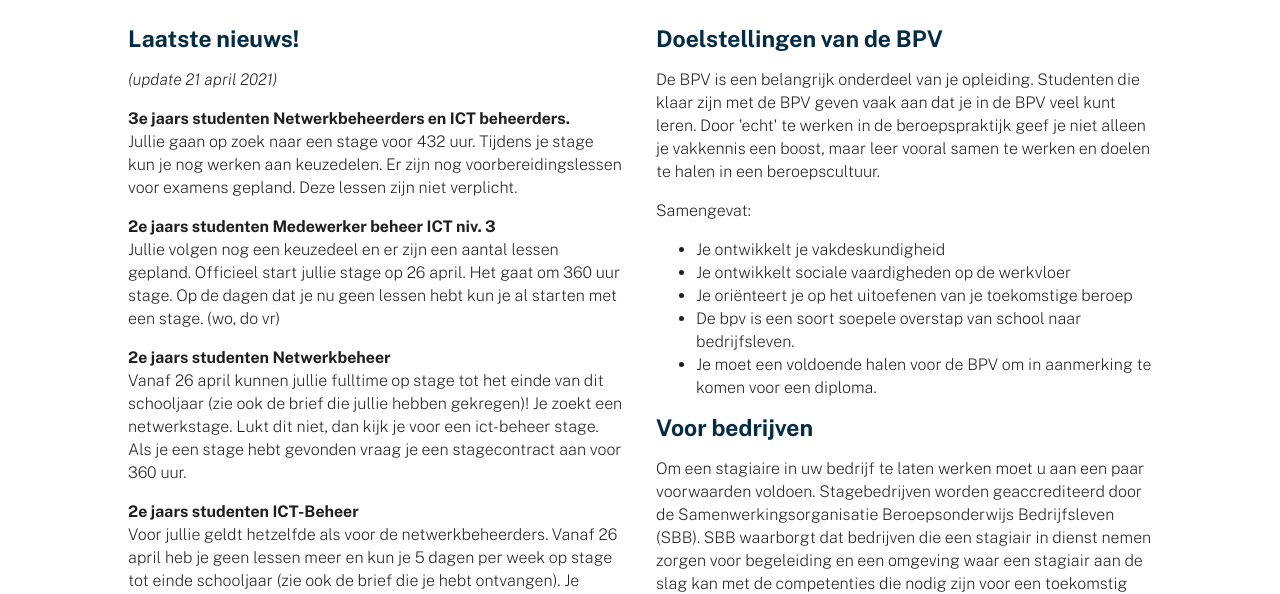
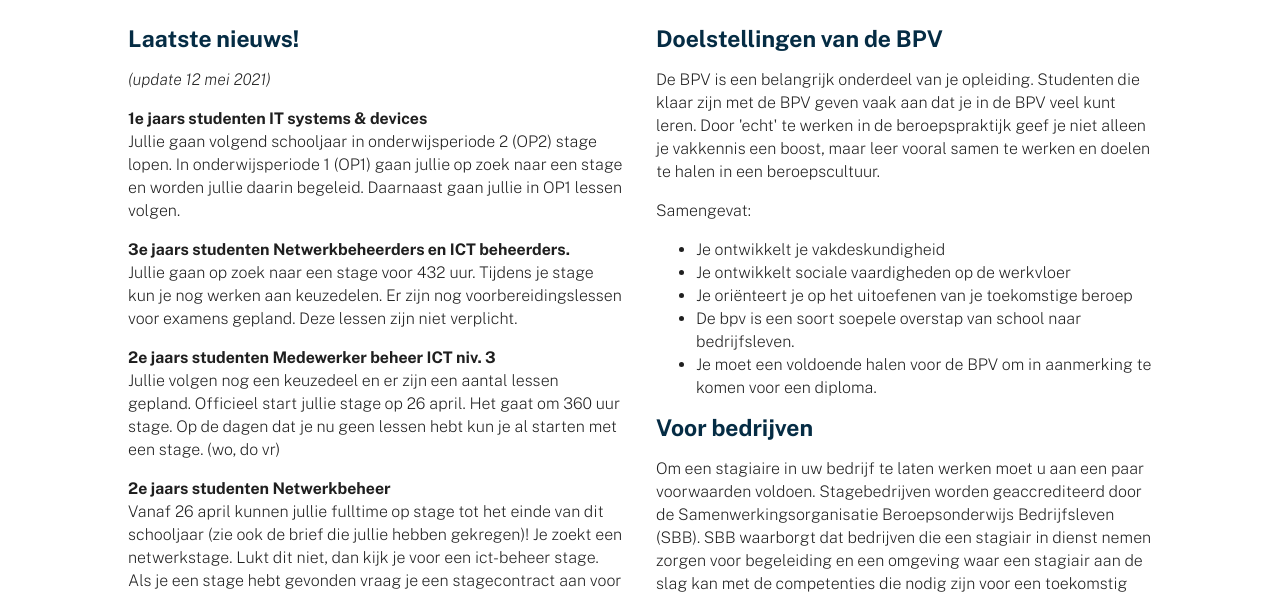
Before and after one commit to siewers32/ictbpvwc, a website: page public_html/index.html in a window 1280 px wide. Shown: the part 213-807 px from the top of the page. Drawn offline with Linux system fonts and the light colour scheme.

Commit message:
tekst 1e jaars aangepast naar verstuurde brief

```diff
--- a/public_html/index.html
+++ b/public_html/index.html
@@ -40,7 +40,11 @@
     <article>
         <div class="col">
             <h3>Laatste nieuws! </h3>
-            <i>(update 21 april 2021)</i>
+            <i>(update 12 mei 2021)</i>
+            <p>
+                <b>1e jaars studenten IT systems & devices</b><br />
+                Jullie gaan volgend schooljaar in onderwijsperiode 2 (OP2) stage lopen. In onderwijsperiode 1 (OP1) gaan jullie op zoek naar een stage en worden jullie daarin begeleid. Daarnaast gaan jullie in OP1 lessen volgen.
+            </p>
             <p>
                 <b>3e jaars studenten Netwerkbeheerders en ICT beheerders.</b><br/>
                 Jullie gaan op zoek naar een stage voor 432 uur. Tijdens je stage kun je nog werken aan keuzedelen. Er
@@ -63,7 +67,7 @@
 
             </p>
             <p>
-                Kijk <a href="http://localhost:3000/#advertenties">hier</a> voor advertenties van bedrijven die nu een stageplek in de aanbieding hebben!
+                Kijk <a href="#advertenties">hier</a> voor advertenties van bedrijven die nu een stageplek in de aanbieding hebben!
             </p>
         </div>
         <div class="col">
```
